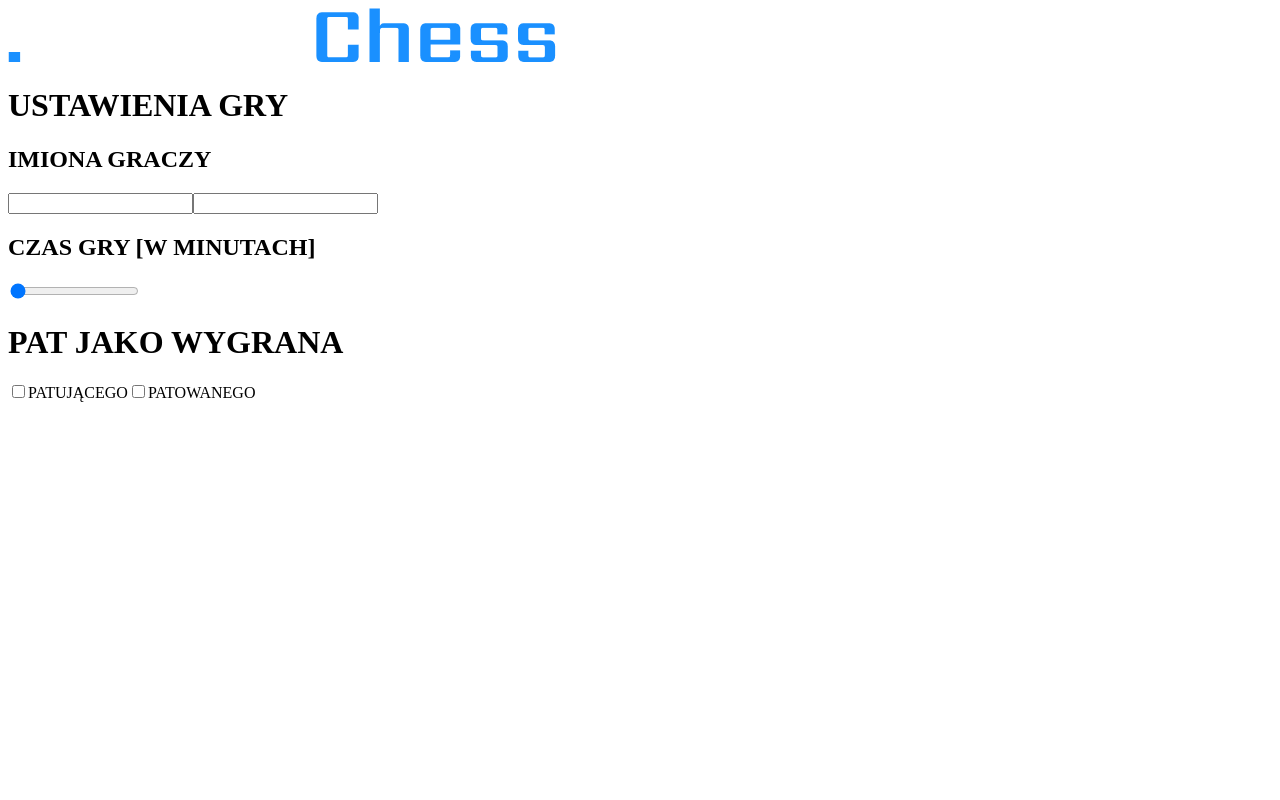
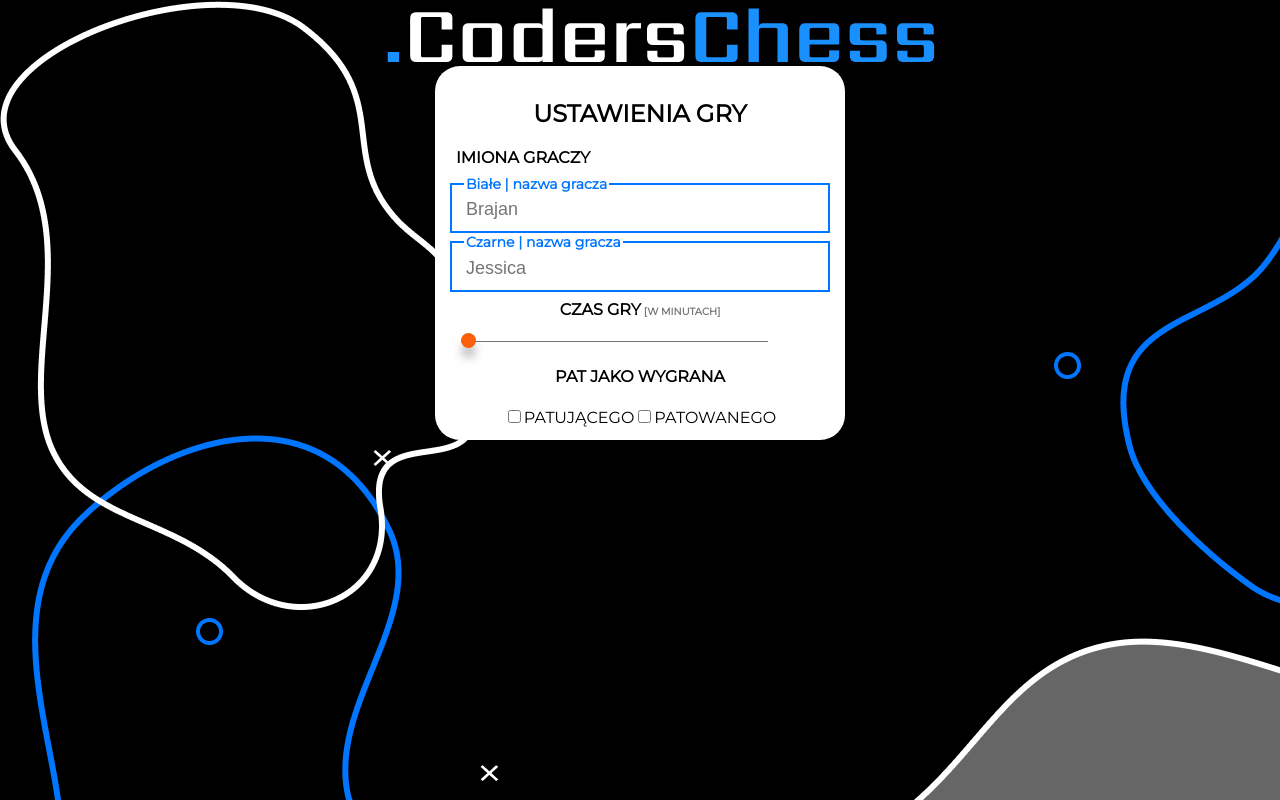
Before and after one commit to piotr-bocian/Projekt3-chess, a website built with webpack: page index.html in a window 1280 px wide. Built offline with nearby package versions, Linux system fonts and the light colour scheme.

Commit message:
update 3

```diff
--- /dev/null
+++ b/src/js-components/starting-page/menuContainer.js
@@ -0,0 +1,57 @@
+"use strict";
+function title() {
+    const titleDiv = document.createElement("div");
+    titleDiv.className = "menuTitle";
+    const title = document.createElement("h1");
+    title.innerHTML = "USTAWIENIA GRY";
+    titleDiv.appendChild(title);
+    return title;
+}
+function menuNames() {
+    const nameDiv = document.createElement("div");
+    nameDiv.className = "menuNames";
+    const title = document.createElement("h2");
+    title.innerHTML = "IMIONA GRACZY";
+    const inputDiv = document.createElement("div");
+    const player1 = document.createElement("input");
+    player1.type = "text";
+    player1.minLength = 2;
+    player1.maxLength = 20;
+    player1.id = "player1-input";
+    player1.required = true;
+    const player2 = document.createElement("input");
+    player2.type = "text";
+    player2.minLength = 2;
+    player2.maxLength = 20;
+    player2.id = "player2-input";
+    player2.required = true;
+    inputDiv.appendChild(player1);
+    inputDiv.appendChild(player2);
+    nameDiv.appendChild(title);
+    nameDiv.appendChild(inputDiv);
+    return nameDiv;
+}
+function time() {
+    const timeDiv = document.createElement("div");
+    timeDiv.className = "menuTime";
+    const title = document.createElement("h2");
+    title.innerHTML = "CZAS GRY [W MINUTACH]";
+    const range = document.createElement("input");
+    range.type = "range";
+    range.className = "range";
+    range.min = "60";
+    range.max = "180";
+    timeDiv.appendChild(title);
+    timeDiv.appendChild(range);
+    return timeDiv;
+}
+function menuContainer() {
+    const menu = document.createElement("div");
+    menu.className = "menuContainer";
+    menu.appendChild(title());
+    menu.appendChild(menuNames());
+    menu.appendChild(time());
+    return menu;
+}
+module.exports = menuContainer;
+// document.body.appendChild(menuContainer());
--- a/src/js-components/starting_page/menuContainer.js
+++ b/src/js-components/starting_page/menuContainer.js
@@ -2,7 +2,7 @@
 function title() {
     const titleDiv = document.createElement("div");
     titleDiv.className = "menuTitle";
-    const title = document.createElement("h1");
+    const title = document.createElement("h2");
     title.innerHTML = "USTAWIENIA GRY";
     titleDiv.appendChild(title);
     return title;
@@ -10,23 +10,35 @@ function title() {
 function menuNames() {
     const nameDiv = document.createElement("div");
     nameDiv.className = "menuNames";
-    const title = document.createElement("h2");
+    const title = document.createElement("h4");
     title.innerHTML = "IMIONA GRACZY";
     const inputDiv = document.createElement("div");
+    const field1 = document.createElement("fieldset");
+    const legend1 = document.createElement("legend");
+    legend1.innerHTML = "Białe | nazwa gracza";
     const player1 = document.createElement("input");
     player1.type = "text";
     player1.minLength = 2;
     player1.maxLength = 20;
     player1.id = "player1-input";
     player1.required = true;
+    player1.placeholder = "Brajan";
+    field1.appendChild(legend1);
+    field1.appendChild(player1);
+    const field2 = document.createElement("fieldset");
+    const legend2 = document.createElement("legend");
+    legend2.innerHTML = "Czarne | nazwa gracza";
     const player2 = document.createElement("input");
     player2.type = "text";
     player2.minLength = 2;
     player2.maxLength = 20;
     player2.id = "player2-input";
     player2.required = true;
-    inputDiv.appendChild(player1);
-    inputDiv.appendChild(player2);
+    player2.placeholder = "Jessica";
+    field2.appendChild(legend2);
+    field2.appendChild(player2);
+    inputDiv.appendChild(field1);
+    inputDiv.appendChild(field2);
     nameDiv.appendChild(title);
     nameDiv.appendChild(inputDiv);
     return nameDiv;
@@ -34,21 +46,35 @@ function menuNames() {
 function time() {
     const timeDiv = document.createElement("div");
     timeDiv.className = "menuTime";
-    const title = document.createElement("h2");
-    title.innerHTML = "CZAS GRY [W MINUTACH]";
+    const title = document.createElement("h4");
+    title.innerHTML = "CZAS GRY";
+    const inMinutes = document.createElement("span");
+    inMinutes.innerHTML = "[W MINUTACH]";
+    title.appendChild(inMinutes);
+    const rangeSlider = document.createElement("div");
+    rangeSlider.className = "range-slider";
+    const span = document.createElement("span");
+    span.className = "rs-label";
     const range = document.createElement("input");
     range.type = "range";
-    range.className = "range";
+    range.className = "rs-range";
+    range.value = "60";
     range.min = "60";
     range.max = "180";
+    rangeSlider.addEventListener("input", showSliderValue, false);
+    function showSliderValue() {
+        span.innerHTML = range.value;
+    }
+    rangeSlider.appendChild(range);
+    rangeSlider.appendChild(span);
     timeDiv.appendChild(title);
-    timeDiv.appendChild(range);
+    timeDiv.appendChild(rangeSlider);
     return timeDiv;
 }
 function patCheckList() {
     const titleDiv = document.createElement("div");
     titleDiv.className = "menuCheckList";
-    const title = document.createElement("h1");
+    const title = document.createElement("h4");
     title.innerHTML = "PAT JAKO WYGRANA";
     const input1 = document.createElement("input");
     input1.type = "checkbox";
--- a/styles/App.css
+++ b/styles/App.css
@@ -1,5 +1,14 @@
+@import "./menuContainer.css";
+
+
 body {
     height: 100%;
-    /* background-image: url(../static/assets/background.png); */
-    /* background-color: black; */
+    background-image: url(../static/assets/background.png);
+    background-color: black;
 }
+
+.logo {
+    display: block;
+    width: 40%;
+    margin: auto auto;
+}
--- /dev/null
+++ b/styles/menuContainer.css
@@ -0,0 +1,99 @@
+@import url('https://fonts.googleapis.com/css2?family=Montserrat&display=swap');
+
+.menuContainer {
+    width: 30vw;
+    background-color: white;
+    margin: auto;
+    font-family: 'Montserrat', sans-serif;
+    padding: 1vw;
+    text-align: center;
+    border-radius: 25px;
+}
+
+.menuContainer h2 {
+    font-weight: bold;
+}
+
+/* MENUNAMES */
+.menuNames {
+    text-align: left;
+}
+
+.menuNames h4 {
+    margin: 0.5em;
+}
+
+.menuNames fieldset {
+    border: 2px solid #0075FF;
+}
+
+.menuNames legend {
+    font-size: 14px;
+    font-weight: bold;
+    text-align: left;
+    color: #0075FF;
+}
+
+.menuNames input {
+    border: none;
+    font-size: 18px;
+    text-align: left;
+    width: 100%;
+    outline: none;
+    }
+
+/* MENUTIME */
+
+.menuTime h4 {
+    margin: 0.5em;
+}
+
+.menuTime span{
+    font-size: 10px;
+    color: #747474;
+    padding-left: 3px;
+}
+
+.rs-range {
+    width: 80%;
+    -webkit-appearance: none;
+}
+
+.rs-range:focus {
+        outline: none;
+}
+
+.rs-range::-webkit-slider-runnable-track {
+    width: 100%;
+    height: 1px;
+    cursor: pointer;
+    box-shadow: none;
+    background: #747474;
+    border-radius: 0px;
+    border: 0px solid #747474;
+}
+
+.rs-range::-webkit-slider-thumb {
+    box-shadow: none;
+    border: 0px solid #FA6009;
+    box-shadow: 0px 10px 10px rgba(0,0,0,0.25);
+    height: 15px;
+    width: 15px;
+    border-radius: 15px;
+    background: #FA6009;
+    cursor: pointer;
+    -webkit-appearance: none;
+    margin-top: -7.5px;
+}
+.rs-label {
+    display: inline-block;
+    position: relative;
+    width: 8%;
+    color: black;
+    line-height: 20px;
+    text-align: center;
+    border-radius: 3px;
+    background: white;
+    padding: 5px 10px;
+    margin-left: 8px;
+}
```
Also changed, not shown: src/js-components/starting-page/logo.js (added, +14 -0 lines), src/ts-components/starting_page/menuContainer.ts (+44 -9 lines), dist/bundle.js, static/assets/background.jpg (added).
